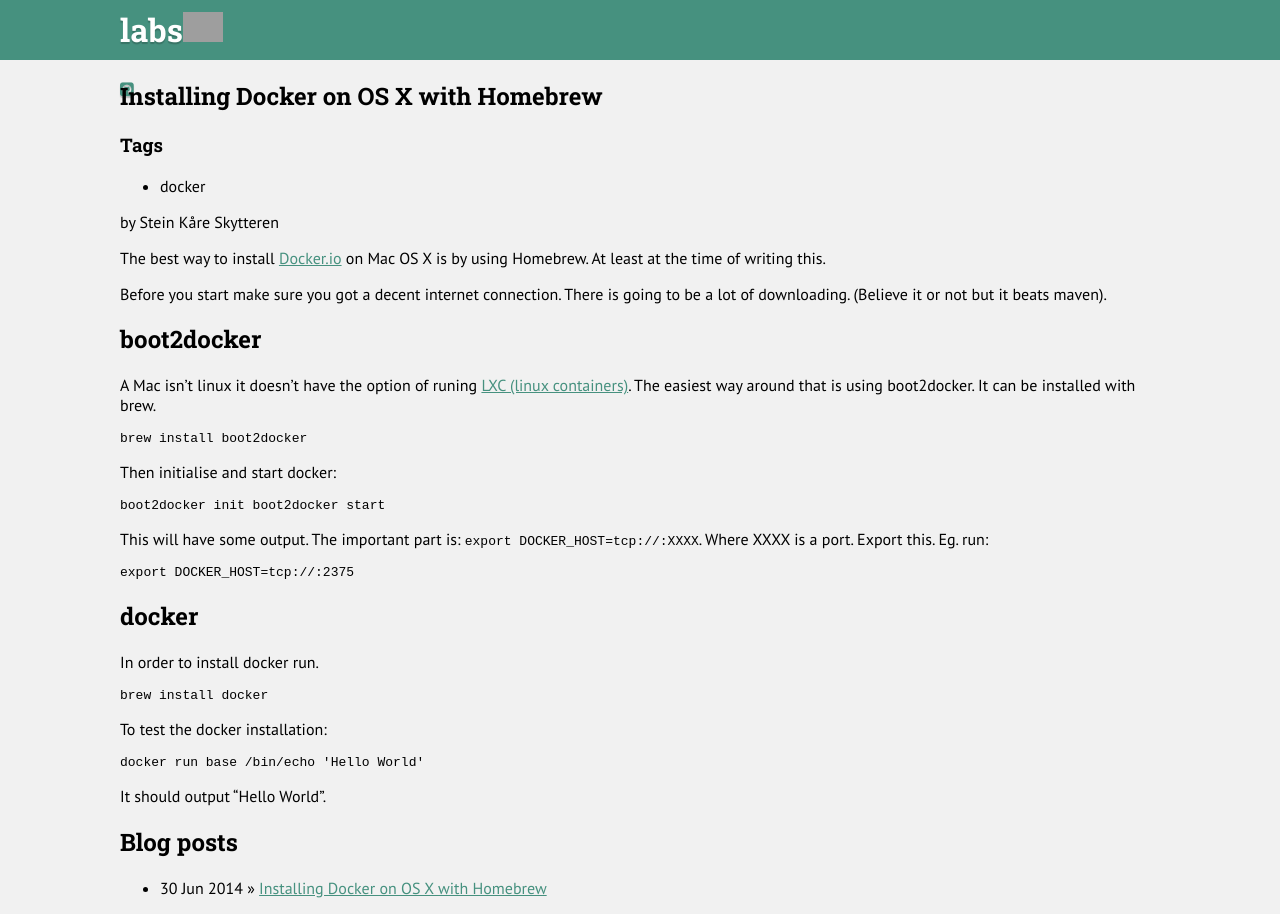
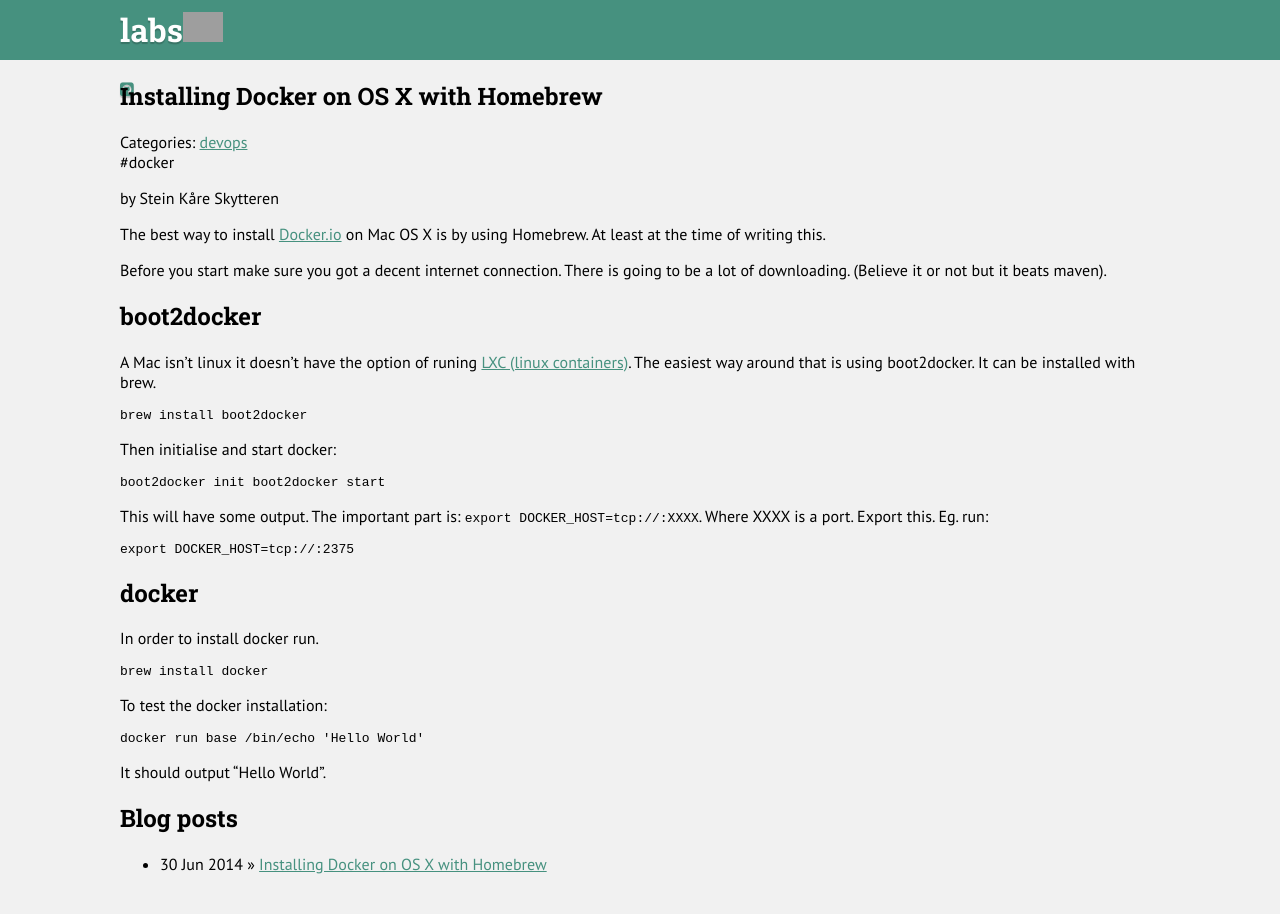
Before and after one commit to elacin/pengerno.github.io, a Jekyll site: the page built from _posts/2014-06-30-Installing-Docker-on-Mac-OS-X-with-Homebrew.md, in a window 1280 px wide. Built offline with Jekyll 4.4.1, drawn with Linux system fonts in a browser that asks for light colours; nearby versions of some CDN libraries; grey boxes are pictures that could not be loaded.

Commit message:
Update post.html

```diff
--- a/_layouts/post.html
+++ b/_layouts/post.html
@@ -13,14 +13,18 @@
     </header>
     <section class="container">
       <h1>{{ page.title }}</h1>
-      <div>
-        <h3>Tags</h3>
-        <ul class="tags">
-          {% for tag in page.tags %}
-            <li>{{ tag }}</li>
-          {% endfor %}
-        </ul>
+      <div class="categories">
+          Categories: {% for category in page.categories %}
+          <span><a href="/categories/{{ category }}.html">{{ category }}</a></span>
+        {% endfor %}
       </div>
+
+      <div class="tags">
+        {% for tag in page.tags %}
+          <span>#{{ tag }} </span>
+        {% endfor %}
+      </div>
+
       {% assign author = site.authors[page.author] %}
       <p class="byline">
       	by {{ author.name }}
```
